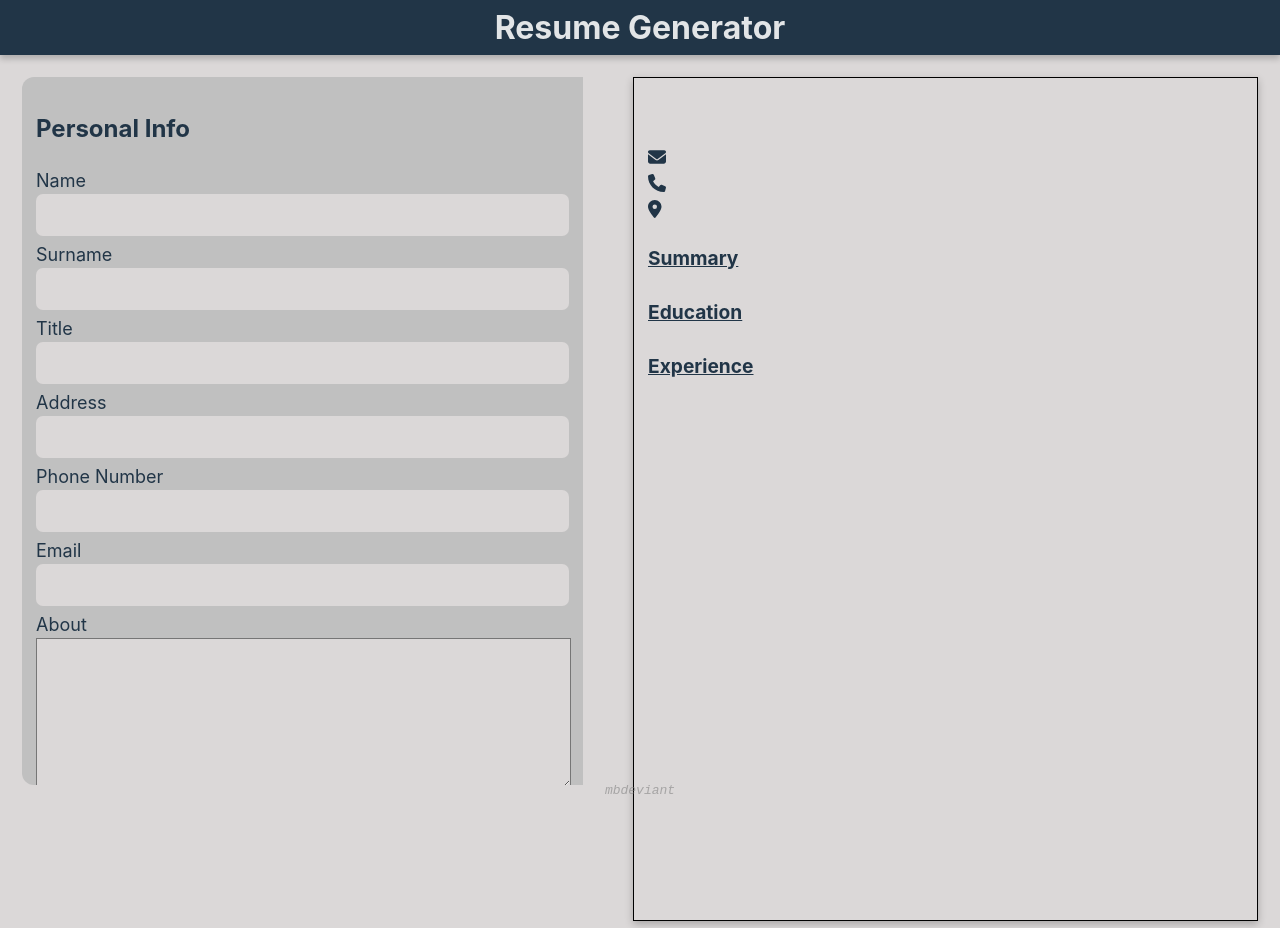
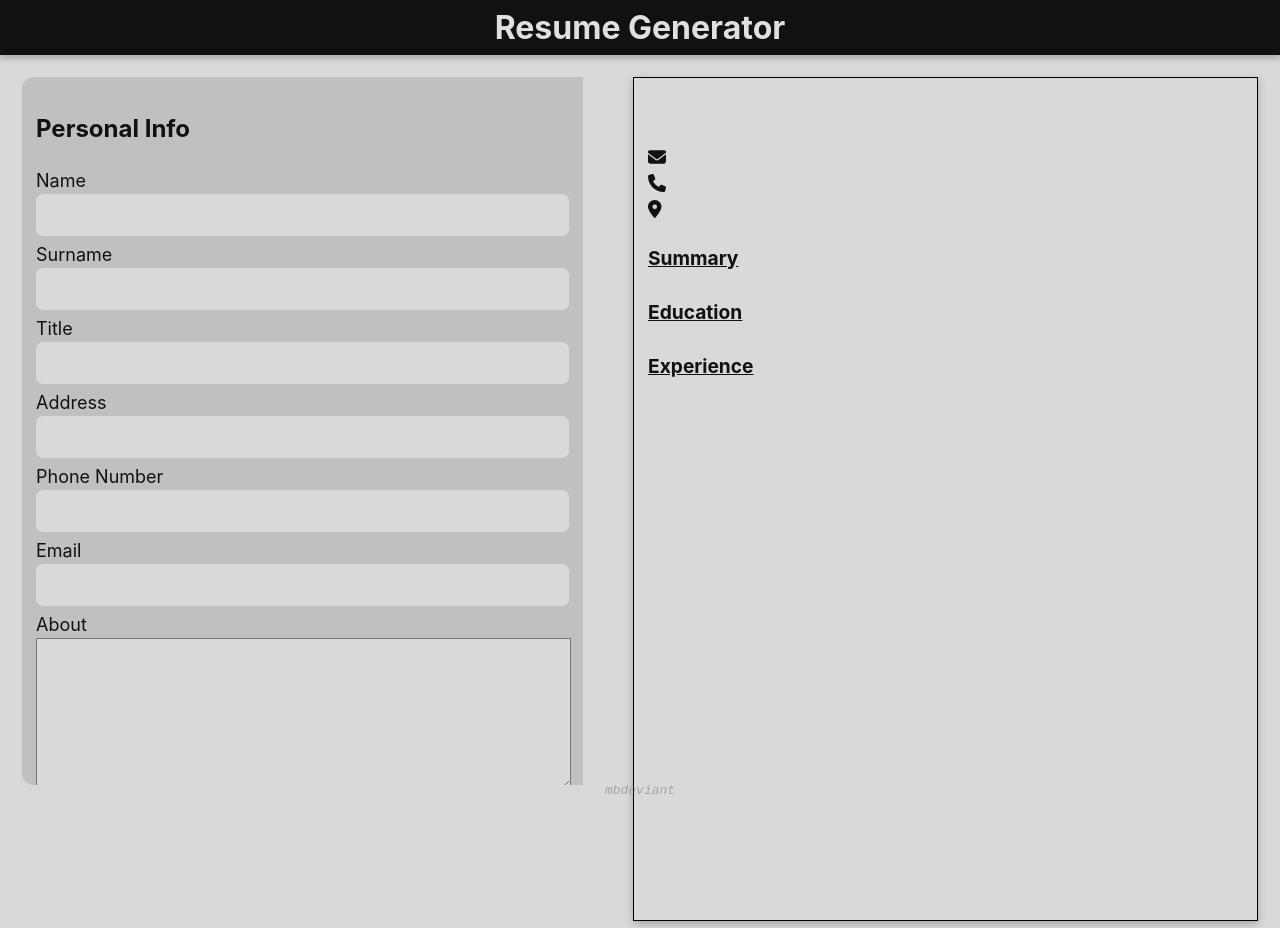
Before and after one commit to mbdeviant/resume-generator, a React (Vite) app: page / in a window 1280 px wide. Shown: the top 928 px of the page. Built offline with nearby package versions, Linux system fonts and the light colour scheme.

Commit message:
recolor header, button and preview elements

```diff
--- a/src/index.css
+++ b/src/index.css
@@ -46,7 +46,7 @@ h1 {
 header {
   width: 100%;
   height: 55px;
-  background-color: #213547;
+  background-color: #111111;
   display: flex;
   align-items: center;
   justify-content: center;
@@ -54,7 +54,7 @@ header {
 }
 label,
 h2 {
-  color: #213547;
+  color: #111111;
 }
 h2 {
   user-select: none;
@@ -113,7 +113,7 @@ label {
   border: 1px solid black;
   overflow-y: scroll;
   padding: 0 14px;
-  color: #213547;
+  color: #111111;
   box-shadow: rgba(0, 0, 0, 0.24) 0px 3px 8px;
 }
 
@@ -125,7 +125,7 @@ button {
   font-size: 1em;
   font-weight: 500;
   font-family: inherit;
-  background-color: #213547;
+  background-color: #111111;
   cursor: pointer;
   transition: border-color 0.25s;
   margin-top: 9px;
```
